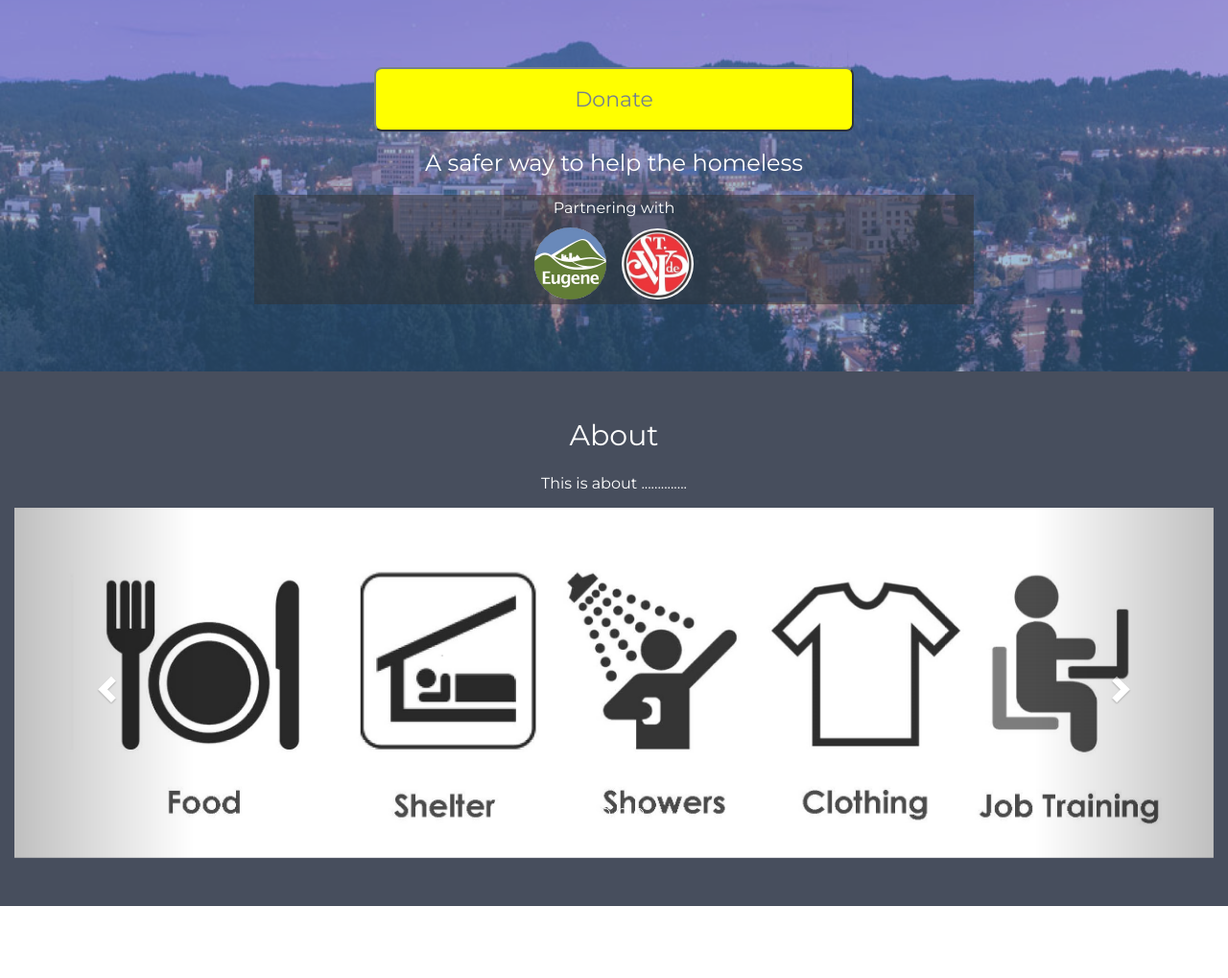
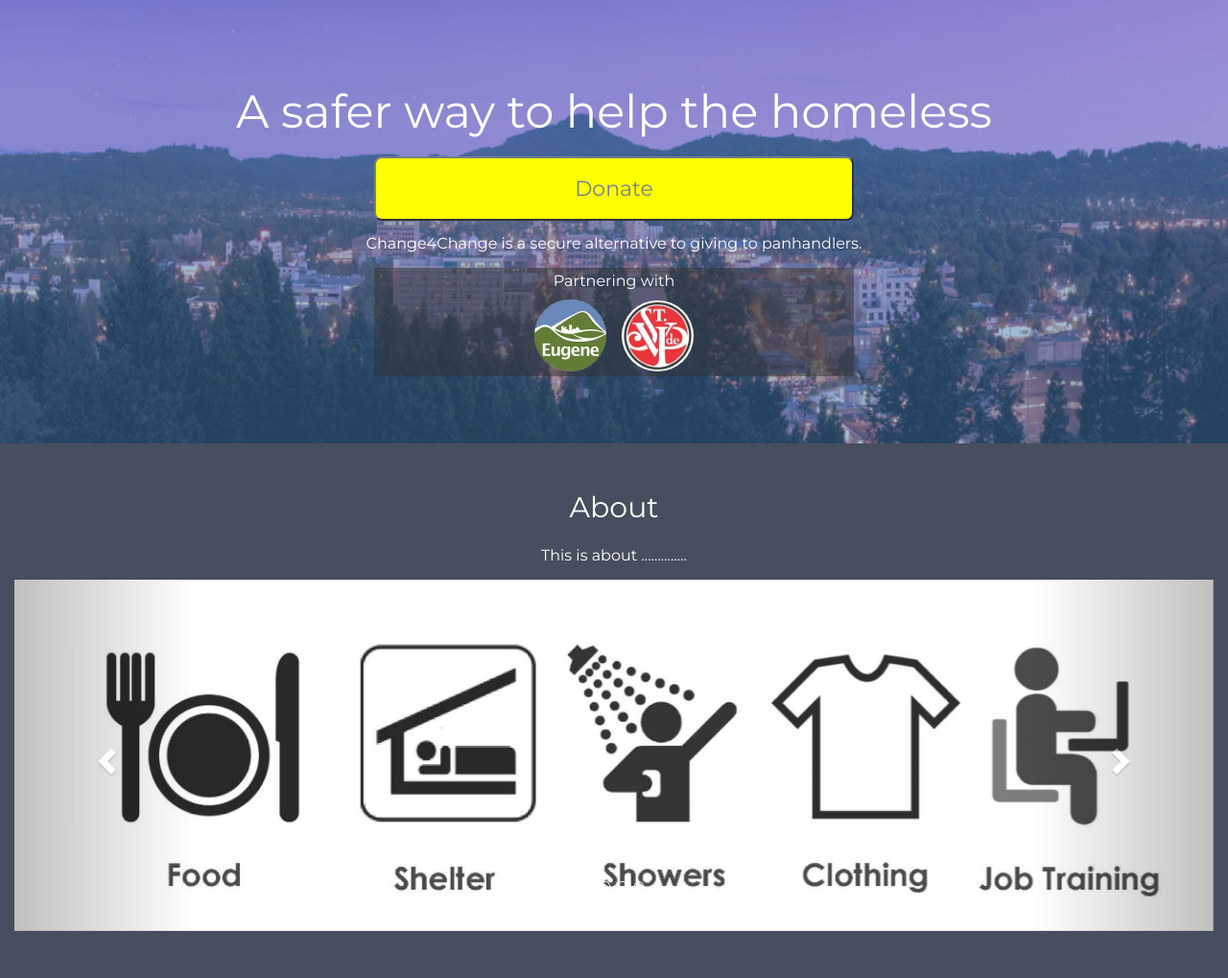
Before and after one commit to 238alexg/Change4Change, a Flask app: page / in a window 1280 px wide. Shown: the part 80-1099 px from the top of the page at 96% size. Run offline with Flask 2, Linux system fonts and the light colour scheme; some libraries are stand-ins or nearby versions.

Commit message:
Added scaling text

```diff
--- a/templates/index.html
+++ b/templates/index.html
@@ -74,6 +74,7 @@
      background-color: yellow;
      max-width: 500px;
      width: 80%;
+     margin-bottom: 10px;
     }
     .car-img {
       margin: 0 auto;
@@ -114,10 +115,11 @@
 <!-- First Container -->
 <div class="img-1" id = "donate">
   <div class="container-fluid bg-1 text-center">
+    <h3 style="margin-bottom: 20px; font-size: 6vmin;">A safer way to help the homeless</h3>
     <button type="button" class="btn-xlarge">Donate</button>
-    <h3 style="margin-bottom: 20px">A safer way to help the homeless</h3>
-    <div class="container text-center" id = partnershipBox style="background-color:rgba(50,50,50,0.5); width: 60%; height:auto;">
-      <p style="margin-bottom: 0px">Partnering with</p>
+    <p style="margin-right: 25%; margin-left: 25%; font-size: 2vmin;">Change4Change is a secure alternative to giving to panhandlers.</p>
+    <div class="container text-center" id = partnershipBox style="background-color:rgba(50,50,50,0.5); width: 40%; height:auto;">
+      <p style="margin-bottom: 0px; font-size: 2vmin;">Partnering with</p>
       <img src="../static/img/CoE_logo_2clr.jpg" class="img-responsive img-circle logo-img" alt="Image">
       <img src="../static/img/stpaul logo.jpg" class="img-responsive img-circle logo-img" alt="Image">
     </div>
```
